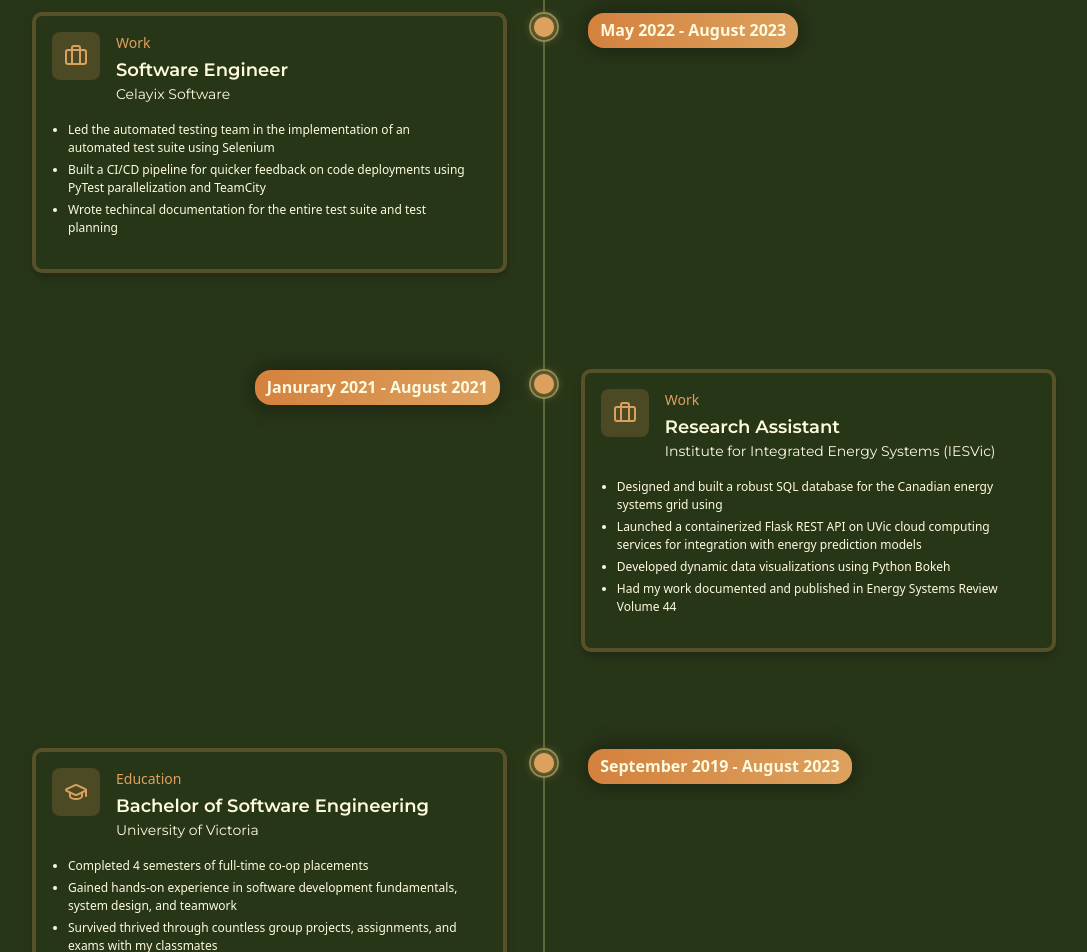
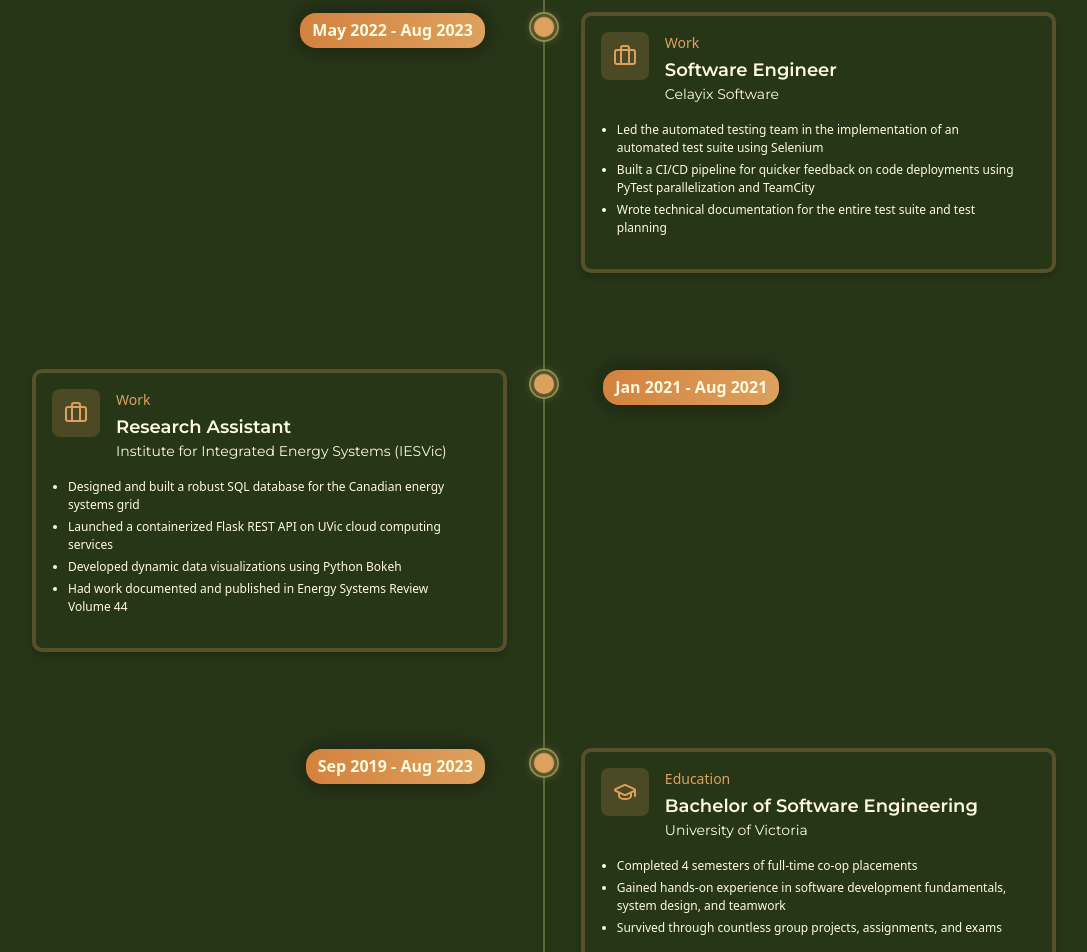
Before and after one commit to D-Aldana/dusty-the-dev, a Next.js app: page / in a window 1280 px wide. Shown: the part 5040-5992 px from the top of the page, without its empty margins (96-1183 px from the left). Built offline with nearby package versions, Linux system fonts and the light colour scheme; no server answers.

Commit message:
feat(timeline): add mobile responsiveness

```diff
--- a/components/timeline/index.js
+++ b/components/timeline/index.js
@@ -1,4 +1,4 @@
-import { forwardRef, useRef, useEffect, use } from "react"
+import { forwardRef, useRef } from "react"
 import styled from "@emotion/styled"
 import { gsap } from "gsap"
 import { ScrollTrigger } from "gsap/dist/ScrollTrigger"
@@ -18,7 +18,6 @@ const Container = styled.div`
   position: relative;
   padding: 0 8rem;
   overflow: hidden;
-
   ${breakpoints.mobile} {
     padding: 0 2rem;
   }
@@ -29,8 +28,7 @@ const Header = styled.div`
   flex-direction: column;
   align-items: center;
   justify-content: center;
-  margin-bottom: 1rem;
-  margin-top: 2rem;
+  margin: 2rem 0 1rem;
   width: 100%;
 `
 
@@ -45,7 +43,6 @@ const StickerContainer = styled.div`
   margin-bottom: 1.5rem;
   transform: rotate(2deg);
   box-shadow: 0 10px 15px rgba(0, 0, 0, 0.25);
-  border: none;
   color: ${({ theme }) => theme.cream};
 `
 
@@ -53,7 +50,6 @@ const StickerText = styled.h2`
   font-size: 3.25rem;
   font-weight: 600;
   letter-spacing: 0.15rem;
-
   ${breakpoints.mobile} {
     font-size: 2.25rem;
     letter-spacing: 0.1rem;
@@ -72,12 +68,10 @@ const TimelineContainer = styled.div`
   display: flex;
   flex-direction: column;
   align-items: center;
-  justify-content: center;
+  width: 100%;
   position: relative;
-  width: 100%;
   margin-top: 1rem;
   min-height: 400px;
-
   &::before {
     content: "";
     position: absolute;
@@ -93,11 +87,17 @@ const TimelineContainer = styled.div`
 
 const TimelineItem = styled.div`
   position: relative;
-  width: 100%;
   display: flex;
   justify-content: space-between;
+  width: 100%;
   margin: 3rem 0;
   gap: 6rem;
+  flex-direction: ${(props) => (props.reverse ? "row-reverse" : "row")};
+  ${breakpoints.mobile} {
+    flex-direction: column-reverse;
+    gap: 2rem;
+    align-items: center;
+  }
 `
 
 const TimelineOuterCircle = styled.div`
@@ -121,21 +121,15 @@ const TimelineInnerCircle = styled.div`
   height: 20px;
   background: ${({ theme }) => theme.bronze};
   border-radius: 50%;
-  z-index: 2;
   box-shadow: 0 0 10px ${({ theme }) => theme.bronze};
   animation: pulse 1s ease-in-out infinite;
-
   @keyframes pulse {
-    0% {
+    0%,
+    100% {
       box-shadow: 0 0 10px ${({ theme }) => theme.bronze};
     }
-
     50% {
       box-shadow: 0 0 20px ${({ theme }) => theme.bronze};
-    }
-
-    100% {
-      box-shadow: 0 0 10px ${({ theme }) => theme.bronze};
     }
   }
 `
@@ -147,20 +141,19 @@ const TimelineCard = styled(SpotlightCard)`
   border: 4px solid ${({ theme }) => `${theme.bronze}40`};
   border-radius: 10px;
   padding: 1rem;
-
   display: flex;
   flex-direction: column;
+  box-shadow: 0px 5px 10px rgba(0, 0, 0, 0.2);
   transition:
-    box-shadow 0.3 ease,
+    box-shadow 0.3s ease,
     border 0.3s ease;
-  box-shadow: 0px 5px 10px rgb(0, 0, 0, 0.2);
-
   &:hover {
-    box-shadow: 0px 8px 15px rgb(0, 0, 0, 0.3);
+    box-shadow: 0px 8px 15px rgba(0, 0, 0, 0.3);
     border: 4px solid ${({ theme }) => `${theme.bronze}70`};
-    transition:
-      box-shadow 0.3 ease,
-      border 0.3 ease;
+  }
+  ${breakpoints.mobile} {
+    width: 100%;
+    transform: translateY(50px);
   }
 `
 
@@ -168,7 +161,6 @@ const TimelineHeaderWrapper = styled.div`
   display: flex;
   gap: 1rem;
 `
-
 const TimelineHeaderIconWrapper = styled.div`
   display: flex;
   align-items: center;
@@ -179,7 +171,6 @@ const TimelineHeaderIconWrapper = styled.div`
   width: 3rem;
   border-radius: 8px;
 `
-
 const TimelineHeaderTextWrapper = styled.div`
   display: flex;
   flex-direction: column;
@@ -190,37 +181,13 @@ const TimelineType = styled.span`
   color: ${({ theme }) => theme.bronze};
   margin-bottom: 0.25rem;
 `
-
 const TimelineTitle = styled.p`
   font-size: 1.125rem;
   font-weight: 600;
 `
-
-const TimelineDateWrapper = styled.div`
-  width: 100%;
-  text-align: ${(props) => (props.right ? "left" : "right")};
-  margin-top: 0.4rem;
-  transform: ${(props) =>
-    props.right ? "translateX(-15px)" : "translateX(15px)"};
-`
-
-const TimelineDate = styled.span`
-  padding: 0.4rem 0.75rem;
-  background: linear-gradient(
-    to left,
-    ${({ theme }) => theme.bronze},
-    ${({ theme }) => theme.rust}
-  );
-  border-radius: 1rem;
-  color: ${({ theme }) => theme.cream};
-  font-weight: 600;
-  box-shadow: 0 0 20px 5px rgb(0, 0, 0, 0.3);
-`
-
 const TimelineCompany = styled.p`
   font-size: 0.875rem;
 `
-
 const TimelineDescription = styled.ul`
   display: flex;
   flex-direction: column;
@@ -232,8 +199,99 @@ const TimelineDescription = styled.ul`
   gap: 0.25rem;
 `
 
+const TimelineDateWrapper = styled.div`
+  width: 100%;
+  text-align: ${(props) => (props.reverse ? "right" : "left")};
+  margin-top: 0.4rem;
+
+  ${breakpoints.mobile} {
+    text-align: center;
+    transform: translateY(48px);
+  }
+`
+const TimelineDate = styled.span`
+  padding: 0.4rem 0.75rem;
+  background: linear-gradient(
+    to left,
+    ${({ theme }) => theme.bronze},
+    ${({ theme }) => theme.rust}
+  );
+  border-radius: 1rem;
+  color: ${({ theme }) => theme.cream};
+  font-weight: 600;
+  box-shadow: 0 0 20px 5px rgba(0, 0, 0, 0.3);
+`
+
 export const Timeline = forwardRef((props, ref) => {
   const baseRef = useRef(null)
+  const items = [
+    {
+      type: "Work",
+      title: "Full-Stack Software Developer",
+      company: "Input Logic",
+      date: "Oct 2023 - Present",
+      icon: WorkIcon,
+      desc: [
+        "Develop and maintain full-stack applications using Next.js, Django, and React Native",
+        "Migrate standalone React Native apps to Expo for improved development efficiency",
+        "Maintain Stripe payment integrations",
+        "Implement and manage media storage solutions with AWS S3",
+        "Implement and maintain analytics for web and mobile with PostHog",
+        "Deploy and maintain backend services on Heroku",
+        "Deploy and maintain frontend services on Vercel",
+        "Collaborate with developers, designers, and product managers using Jira, Figma, and GitHub",
+      ],
+    },
+    {
+      type: "Work",
+      title: "Software Engineer",
+      company: "Celayix Software",
+      date: "May 2022 - Aug 2023",
+      icon: WorkIcon,
+      desc: [
+        "Led the automated testing team in the implementation of an automated test suite using Selenium",
+        "Built a CI/CD pipeline for quicker feedback on code deployments using PyTest parallelization and TeamCity",
+        "Wrote technical documentation for the entire test suite and test planning",
+      ],
+    },
+    {
+      type: "Work",
+      title: "Research Assistant",
+      company: "Institute for Integrated Energy Systems (IESVic)",
+      date: "Jan 2021 - Aug 2021",
+      icon: WorkIcon,
+      desc: [
+        "Designed and built a robust SQL database for the Canadian energy systems grid",
+        "Launched a containerized Flask REST API on UVic cloud computing services",
+        "Developed dynamic data visualizations using Python Bokeh",
+        "Had work documented and published in Energy Systems Review Volume 44",
+      ],
+    },
+    {
+      type: "Education",
+      title: "Bachelor of Software Engineering",
+      company: "University of Victoria",
+      date: "Sep 2019 - Aug 2023",
+      icon: EducationIcon,
+      desc: [
+        "Completed 4 semesters of full-time co-op placements",
+        "Gained hands-on experience in software development fundamentals, system design, and teamwork",
+        "Survived through countless group projects, assignments, and exams",
+      ],
+    },
+    {
+      type: "Education",
+      title: "Fundamentals of Engineering Certificate",
+      company: "Vancouver Island University",
+      date: "Sep 2017 - Apr 2019",
+      icon: EducationIcon,
+      desc: [
+        "Completed first computer science course and discovered a strong passion for programming",
+        "Led a team whose design project won the student popularity award in engineering",
+        "Balanced varsity baseball with school",
+      ],
+    },
+  ]
 
   return (
     <Container ref={ref}>
@@ -246,187 +304,34 @@ export const Timeline = forwardRef((props, ref) => {
           A timeline of my experiences and milestones throughout my career
         </Subtitle>
       </Header>
-
       <TimelineContainer>
-        <TimelineItem>
-          <TimelineDateWrapper>
-            <TimelineDate>October 2023 - Present</TimelineDate>
-          </TimelineDateWrapper>
-          <TimelineOuterCircle>
-            <TimelineInnerCircle />
-          </TimelineOuterCircle>
+        {items.map((item, i) => (
+          <TimelineItem key={i} reverse={i % 2 === 1}>
             <TimelineCard>
               <TimelineHeaderWrapper>
                 <TimelineHeaderIconWrapper>
-                <WorkIcon />
+                  <item.icon />
                 </TimelineHeaderIconWrapper>
                 <TimelineHeaderTextWrapper>
-                <TimelineType>Work</TimelineType>
-                <TimelineTitle>Full-Stack Software Developer</TimelineTitle>
-                <TimelineCompany>Input Logic</TimelineCompany>
+                  <TimelineType>{item.type}</TimelineType>
+                  <TimelineTitle>{item.title}</TimelineTitle>
+                  <TimelineCompany>{item.company}</TimelineCompany>
                 </TimelineHeaderTextWrapper>
               </TimelineHeaderWrapper>
               <TimelineDescription>
-              <li>
-                Develop and maintain full-stack applications using Next.js,
-                Django, and React Native
-              </li>
-              <li>
-                Migrate standalone React Native apps to Expo for improved
-                development efficiency
-              </li>
-              <li>Maintain Stripe payment integrations</li>
-              <li>Implement and manage media storage solutions with AWS S3</li>
-              <li>
-                Implement and maintain analytics for web and mobile with PostHog
-              </li>
-              <li>Deploy and maintain backend services on Heroku</li>
-              <li>Deploy and maintain frontend services on Vercel</li>
-              <li>
-                Collaborate with developers, designers, and product managers
-                using Jira, Figma, and GitHub
-              </li>
-            </TimelineDescription>
-          </TimelineCard>
-        </TimelineItem>
-        <TimelineItem>
-          <TimelineCard>
-            <TimelineHeaderWrapper>
-              <TimelineHeaderIconWrapper>
-                <WorkIcon />
-              </TimelineHeaderIconWrapper>
-              <TimelineHeaderTextWrapper>
-                <TimelineType>Work</TimelineType>
-                <TimelineTitle>Software Engineer</TimelineTitle>
-                <TimelineCompany>Celayix Software</TimelineCompany>
-              </TimelineHeaderTextWrapper>
-            </TimelineHeaderWrapper>
-            <TimelineDescription>
-              <li>
-                Led the automated testing team in the implementation of an
-                automated test suite using Selenium
-              </li>
-              <li>
-                Built a CI/CD pipeline for quicker feedback on code deployments
-                using PyTest parallelization and TeamCity
-              </li>
-              <li>
-                Wrote techincal documentation for the entire test suite and test
-                planning
-              </li>
+                {item.desc.map((d, j) => (
+                  <li key={j}>{d}</li>
+                ))}
               </TimelineDescription>
             </TimelineCard>
             <TimelineOuterCircle>
               <TimelineInnerCircle />
             </TimelineOuterCircle>
-          <TimelineDateWrapper right>
-            <TimelineDate>May 2022 - August 2023</TimelineDate>
+            <TimelineDateWrapper reverse={i % 2 === 1}>
+              <TimelineDate>{item.date}</TimelineDate>
             </TimelineDateWrapper>
           </TimelineItem>
-        <TimelineItem>
-          <TimelineDateWrapper>
-            <TimelineDate>Janurary 2021 - August 2021</TimelineDate>
-          </TimelineDateWrapper>
-          <TimelineOuterCircle>
-            <TimelineInnerCircle />
-          </TimelineOuterCircle>
-          <TimelineCard>
-            <TimelineHeaderWrapper>
-              <TimelineHeaderIconWrapper>
-                <WorkIcon />
-              </TimelineHeaderIconWrapper>
-              <TimelineHeaderTextWrapper>
-                <TimelineType>Work</TimelineType>
-                <TimelineTitle>Research Assistant</TimelineTitle>
-                <TimelineCompany>
-                  Institute for Integrated Energy Systems (IESVic)
-                </TimelineCompany>
-              </TimelineHeaderTextWrapper>
-            </TimelineHeaderWrapper>
-            <TimelineDescription>
-              <li>
-                Designed and built a robust SQL database for the Canadian energy
-                systems grid using
-              </li>
-              <li>
-                Launched a containerized Flask REST API on UVic cloud computing
-                services for integration with energy prediction models
-              </li>
-              <li>Developed dynamic data visualizations using Python Bokeh</li>
-              <li>
-                Had my work documented and published in Energy Systems Review
-                Volume 44
-              </li>
-            </TimelineDescription>
-          </TimelineCard>
-        </TimelineItem>
-        <TimelineItem>
-          <TimelineCard>
-            <TimelineHeaderWrapper>
-              <TimelineHeaderIconWrapper>
-                <EducationIcon />
-              </TimelineHeaderIconWrapper>
-              <TimelineHeaderTextWrapper>
-                <TimelineType>Education</TimelineType>
-                <TimelineTitle>Bachelor of Software Engineering</TimelineTitle>
-                <TimelineCompany>University of Victoria</TimelineCompany>
-              </TimelineHeaderTextWrapper>
-            </TimelineHeaderWrapper>
-            <TimelineDescription>
-              <li>Completed 4 semesters of full-time co-op placements</li>
-              <li>
-                Gained hands-on experience in software development fundamentals,
-                system design, and teamwork
-              </li>
-              <li>
-                Survived thrived through countless group projects, assignments,
-                and exams with my classmates
-              </li>
-            </TimelineDescription>
-          </TimelineCard>
-          <TimelineOuterCircle>
-            <TimelineInnerCircle />
-          </TimelineOuterCircle>
-          <TimelineDateWrapper right>
-            <TimelineDate>September 2019 - August 2023</TimelineDate>
-          </TimelineDateWrapper>
-        </TimelineItem>
-        <TimelineItem>
-          <TimelineDateWrapper>
-            <TimelineDate>September 2017 - April 2019</TimelineDate>
-          </TimelineDateWrapper>
-          <TimelineOuterCircle>
-            <TimelineInnerCircle />
-          </TimelineOuterCircle>
-          <TimelineCard>
-            <TimelineHeaderWrapper>
-              <TimelineHeaderIconWrapper>
-                <EducationIcon />
-              </TimelineHeaderIconWrapper>
-              <TimelineHeaderTextWrapper>
-                <TimelineType>Education</TimelineType>
-                <TimelineTitle>
-                  Fundamentals of Engineering Certificate
-                </TimelineTitle>
-                <TimelineCompany>Vancouver Island University</TimelineCompany>
-              </TimelineHeaderTextWrapper>
-            </TimelineHeaderWrapper>
-            <TimelineDescription>
-              <li>
-                Completed my first computer science course and discovered a
-                strong passion for programming
-              </li>
-              <li>
-                Led a team whose design project won the student popularity award
-                in engineering
-              </li>
-              <li>
-                Balanced the grind of varsity baseball with the demands of
-                school
-              </li>
-            </TimelineDescription>
-          </TimelineCard>
-        </TimelineItem>
+        ))}
       </TimelineContainer>
     </Container>
   )
```
Lines whose indentation alone changed are shown as unchanged.
